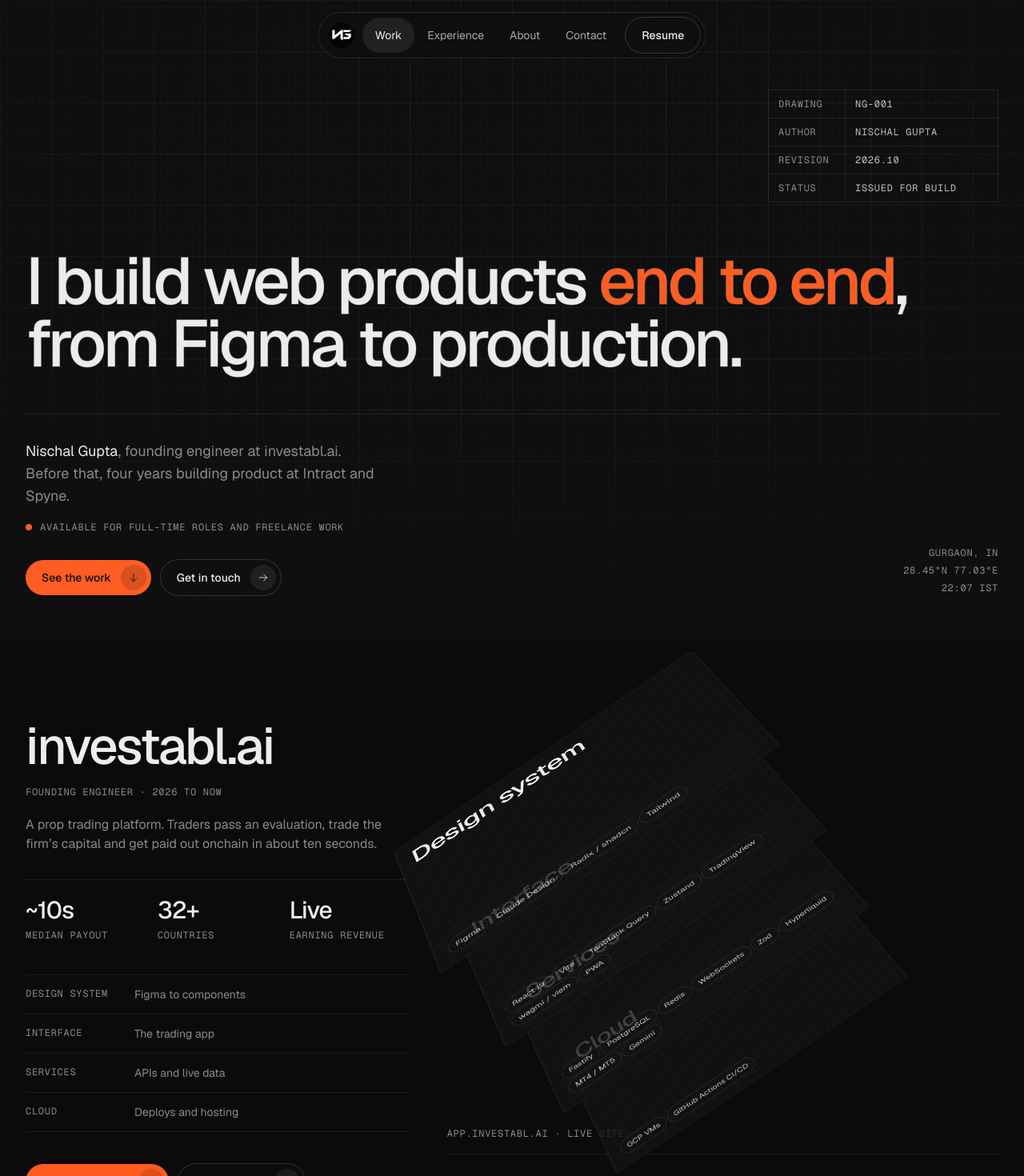
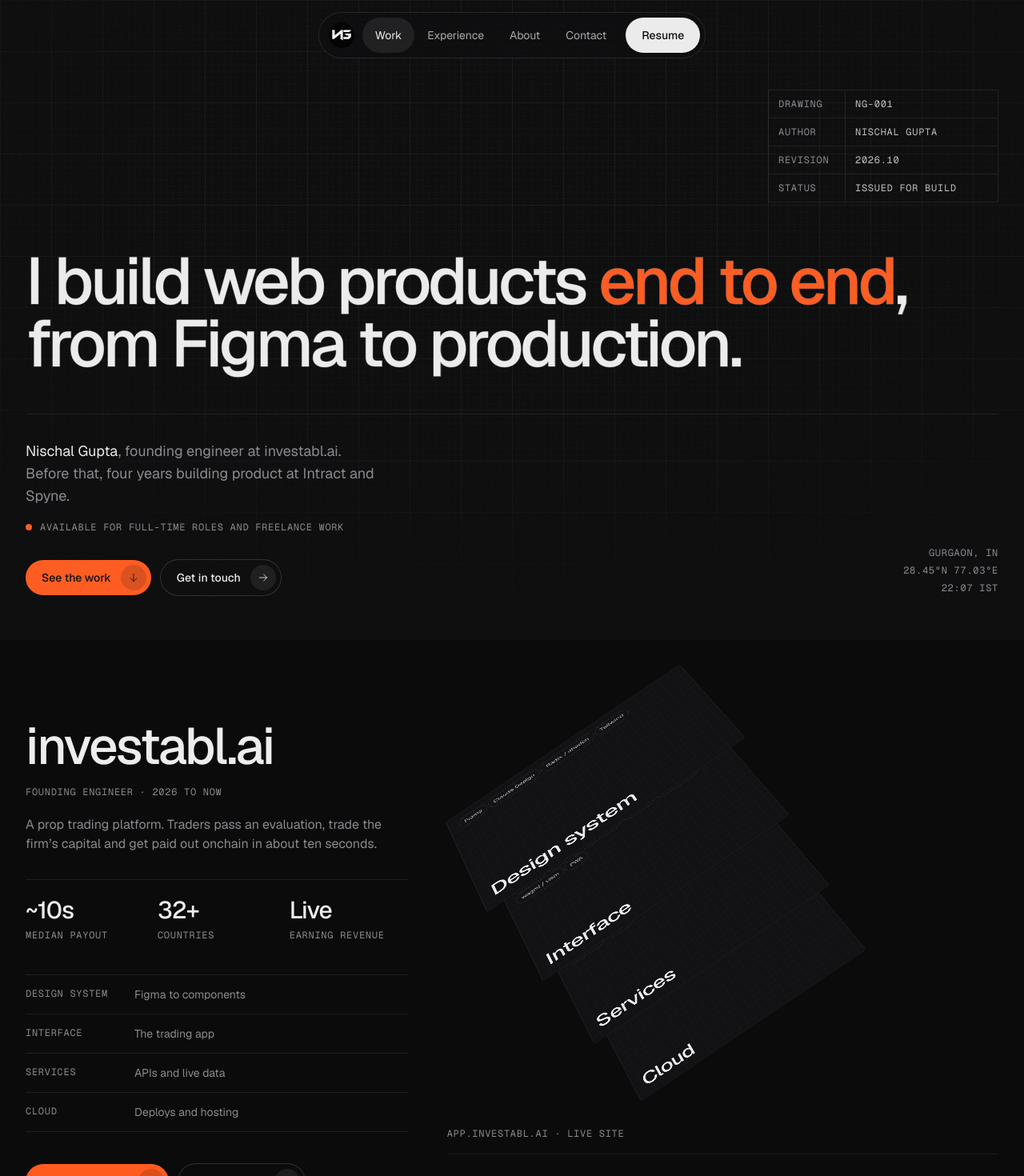
Before and after one commit to LoneWolfXVII/portfolio, a Next.js app: page / in a window 1280 px wide. Shown: the top 1470 px of the page at 80% size. Built offline with nearby package versions, Linux system fonts and the light colour scheme.

Commit message:
polish: investabl stack fits its stage, solid resume button, email opens Gmail

```diff
--- a/src/components/nav.tsx
+++ b/src/components/nav.tsx
@@ -139,7 +139,7 @@ export function Nav() {
 						href={profile.resume}
 						target="_blank"
 						rel="noopener noreferrer"
-						className="ml-1 hidden min-h-11 items-center rounded-full px-5 text-sm font-medium text-ink ring-1 ring-white/15 transition-[box-shadow,transform] duration-500 ease-[var(--ease-spring)] hover:ring-white/35 active:scale-[0.98] sm:flex"
+						className="ml-1 hidden min-h-11 items-center rounded-full bg-ink px-5 text-sm font-medium text-bg transition-[background-color,transform] duration-500 ease-[var(--ease-spring)] hover:bg-white active:scale-[0.98] sm:flex"
 					>
 						Resume
 					</a>
@@ -196,7 +196,7 @@ export function Nav() {
 							href={profile.resume}
 							target="_blank"
 							rel="noopener noreferrer"
-							className="flex min-h-11 items-center rounded-full px-5 text-sm font-medium ring-1 ring-white/15"
+							className="flex min-h-11 items-center rounded-full bg-ink px-5 text-sm font-medium text-bg"
 						>
 							Resume
 						</a>
--- a/src/components/sections/contact.tsx
+++ b/src/components/sections/contact.tsx
@@ -47,12 +47,14 @@ export function Contact() {
 						<div className="mt-8 grid gap-6">
 							<CopyEmail />
 							<Cta
-								href={`mailto:${profile.email}`}
+								// Gmail in a new tab: a bare mailto does nothing when no mail app is set up.
+								href={`https://mail.google.com/mail/?view=cm&fs=1&to=${profile.email}`}
 								variant="ghost"
+								external
 								icon={<Mail />}
 								className="w-max"
 							>
-								Write an email
+								Write in Gmail
 							</Cta>
 						</div>
 					</div>
--- a/src/components/sections/featured-investabl.tsx
+++ b/src/components/sections/featured-investabl.tsx
@@ -63,11 +63,11 @@ export function FeaturedInvestabl() {
 
 				// 0 → 0.5: exploded, each layer lights up. 0.5 → 0.68: collapse.
 				// 0.66 → 0.8: flatten. 0.74+: the live product lands on top.
-				const iso = { rotateX: 50, rotateZ: -34, scale: 0.6, yPercent: 22 };
+				const iso = { rotateX: 50, rotateZ: -34, scale: 0.47, yPercent: 12 };
 				// The product sits 2px proud of the stack so the planes never z-fight.
 				gsap.set('[data-product]', { z: 2 });
 				tl.fromTo('[data-stack]', iso, { ...iso, duration: 0.66 }, 0)
-					.from(cards, { z: (i) => i * 125, duration: 0.18 }, 0.5)
+					.from(cards, { z: (i) => i * 115, duration: 0.18 }, 0.5)
 					.to(
 						'[data-stack]',
 						{
@@ -177,11 +177,9 @@ export function FeaturedInvestabl() {
 										data-card
 										data-i={order}
 										style={{ zIndex: i }}
-										className="absolute inset-0 flex flex-col justify-between rounded-[6px] bg-raised/80 bg-[linear-gradient(rgb(255_255_255/0.03)_1px,transparent_1px),linear-gradient(90deg,rgb(255_255_255/0.03)_1px,transparent_1px)] bg-[size:24px_24px] p-5 ring-1 ring-white/10 transition-[box-shadow,background-color] duration-500 data-[active]:bg-[#17120f] data-[active]:ring-accent/70 md:p-7"
+										className="absolute inset-0 flex flex-col justify-between rounded-[6px] bg-raised bg-[linear-gradient(rgb(255_255_255/0.03)_1px,transparent_1px),linear-gradient(90deg,rgb(255_255_255/0.03)_1px,transparent_1px)] bg-[size:24px_24px] p-5 ring-1 ring-white/10 transition-[box-shadow,background-color] duration-500 data-[active]:bg-[#17120f] data-[active]:ring-accent/70 md:p-7"
 									>
-										<p className="text-3xl font-medium tracking-[-0.03em] md:text-6xl">
-											{l.name}
-										</p>
+										{/* Title last: while exploded, only each card's bottom strip shows. */}
 										<ul className="flex flex-wrap gap-1.5">
 											{l.items.map((it) => (
 												<li
@@ -192,6 +190,9 @@ export function FeaturedInvestabl() {
 												</li>
 											))}
 										</ul>
+										<p className="text-3xl font-medium tracking-[-0.03em] md:text-6xl">
+											{l.name}
+										</p>
 									</div>
 								);
 							})}
```
